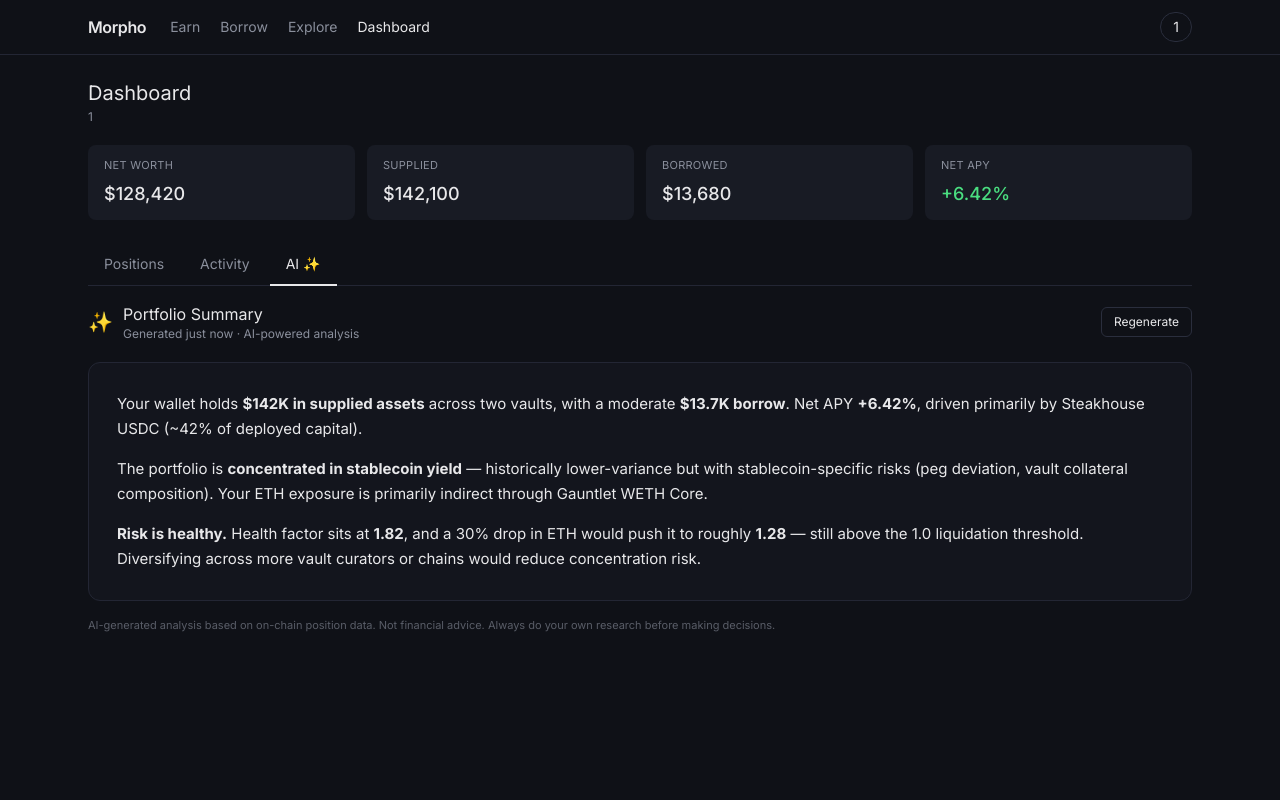
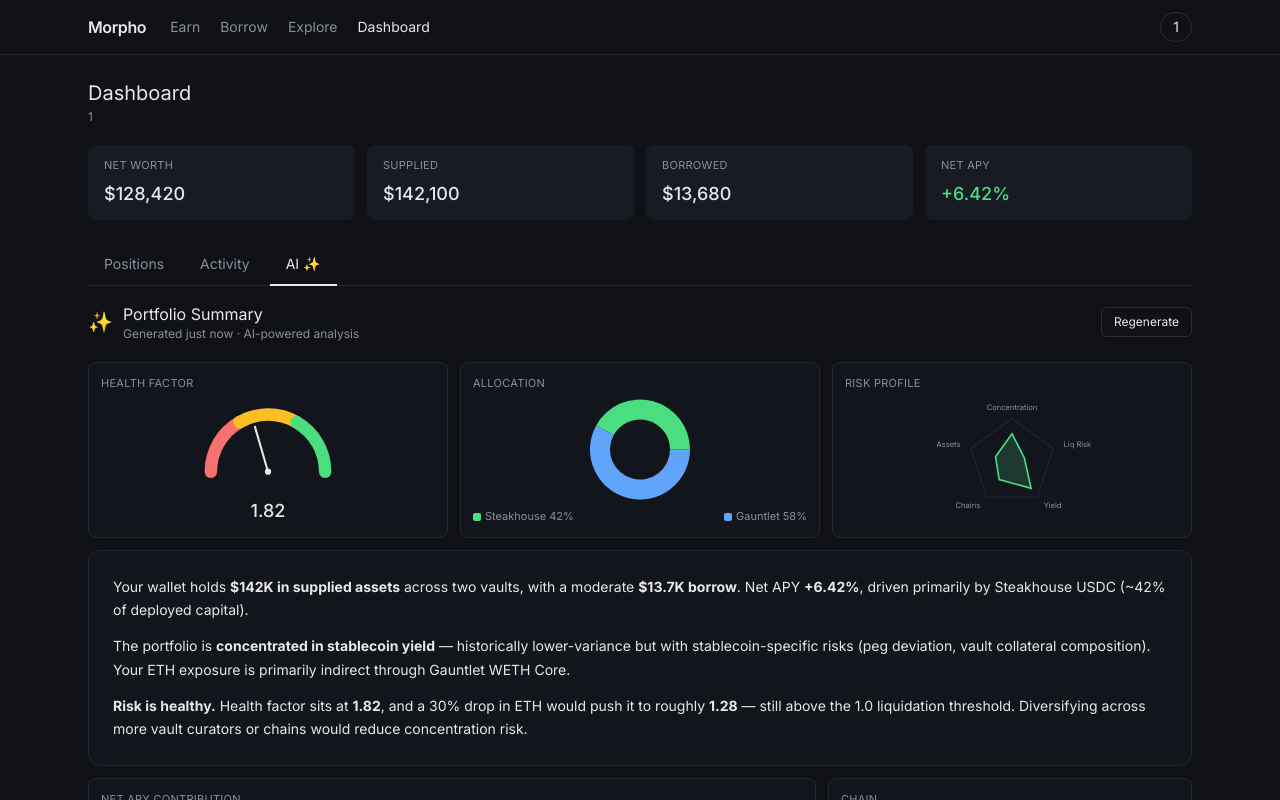
Before and after one commit to jinmel/morpho-ai-tab, a Next.js app: page /dashboard/1 in a window 1280 px wide. Both pictures are taken after a click on the button "AI ✨". Shown: the top 800 px of the page. Built offline with nearby package versions, Linux system fonts and the light colour scheme.

Commit message:
feat: rewrite AISummary to assemble enriched chart layout

```diff
--- a/components/AISummary.tsx
+++ b/components/AISummary.tsx
@@ -1,3 +1,12 @@
+import { ChartCard } from "./charts/ChartCard";
+import { HealthGauge } from "./charts/HealthGauge";
+import { AllocationDonut } from "./charts/AllocationDonut";
+import { RiskRadar } from "./charts/RiskRadar";
+import { ApyContributionBar } from "./charts/ApyContributionBar";
+import { ChainDistribution } from "./charts/ChainDistribution";
+import { StressCurve } from "./charts/StressCurve";
+import { healthFactor } from "@/lib/data";
+
 type Props = { paragraphs: string[] };
 
 function renderWithBold(text: string) {
@@ -29,13 +38,38 @@
         </button>
       </div>
 
-      <div className="rounded-xl border border-border bg-surface-2 p-7 leading-[1.7] text-[15px] space-y-3.5">
+      <div className="grid grid-cols-3 gap-3 mb-3">
+        <ChartCard label="Health Factor" className="h-44">
+          <HealthGauge value={healthFactor} />
+        </ChartCard>
+        <ChartCard label="Allocation" className="h-44">
+          <AllocationDonut />
+        </ChartCard>
+        <ChartCard label="Risk Profile" className="h-44">
+          <RiskRadar />
+        </ChartCard>
+      </div>
+
+      <div className="rounded-xl border border-border bg-surface-2 p-6 leading-[1.7] text-[14px] space-y-3 mb-3">
         {paragraphs.map((p, i) => (
           <p key={i} className="m-0">{renderWithBold(p)}</p>
         ))}
       </div>
 
-      <p className="mt-4 text-[11px] leading-relaxed text-muted opacity-60">
+      <div className="grid grid-cols-[2fr_1fr] gap-3 mb-3">
+        <ChartCard label="Net APY contribution" className="h-28">
+          <ApyContributionBar />
+        </ChartCard>
+        <ChartCard label="Chain" className="h-28">
+          <ChainDistribution />
+        </ChartCard>
+      </div>
+
+      <ChartCard label="Liquidation stress · Health factor vs ETH drop" className="h-48 mb-3">
+        <StressCurve />
+      </ChartCard>
+
+      <p className="text-[11px] leading-relaxed text-muted opacity-60">
         AI-generated analysis based on on-chain position data. Not financial advice. Always do your own research before making decisions.
       </p>
     </div>
```
